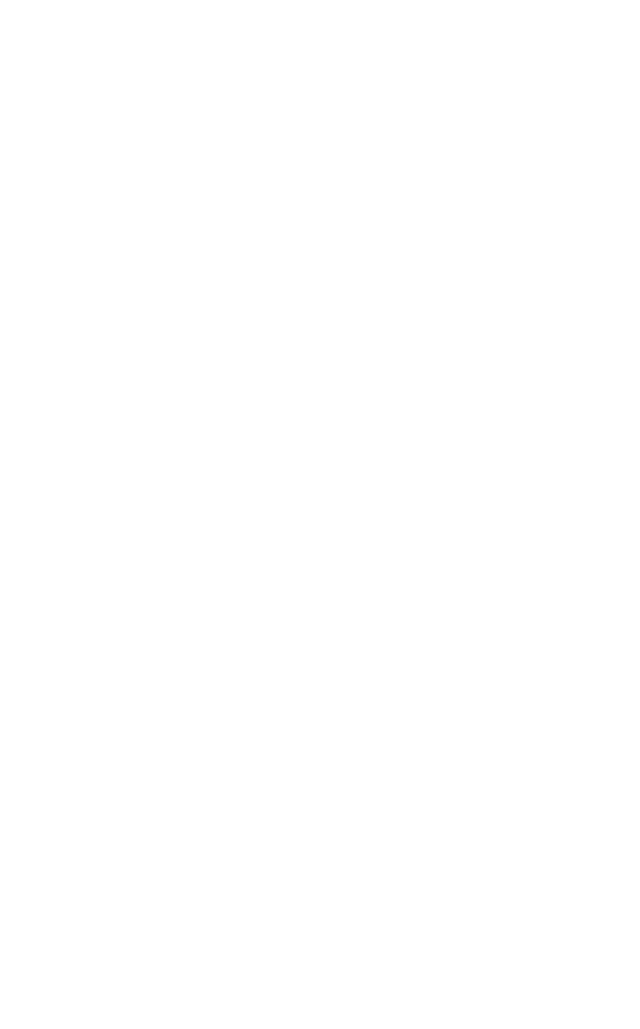
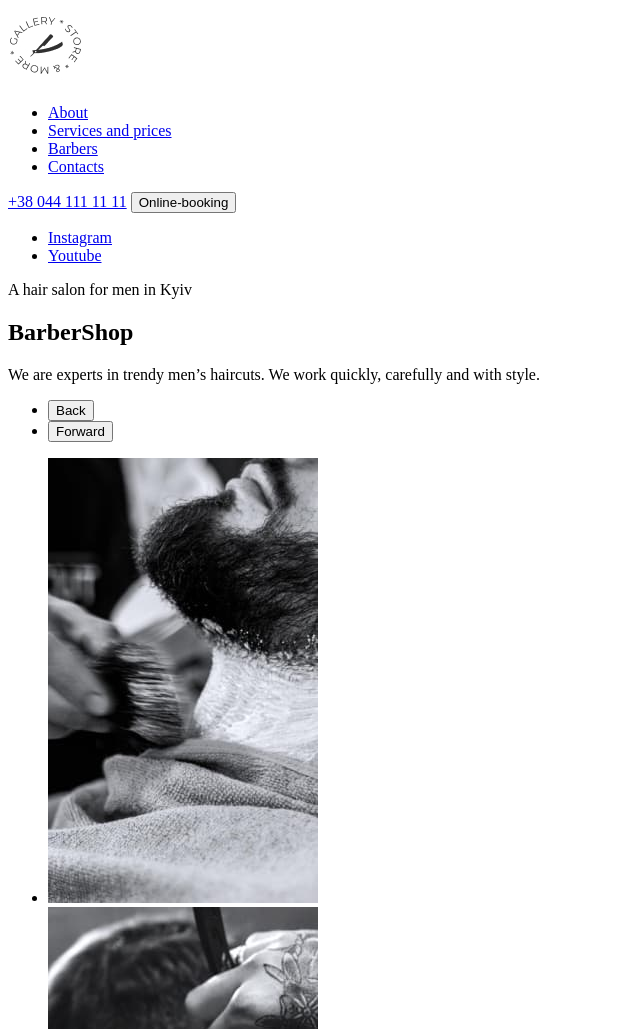
Before and after one commit to USER220299/my-example-1, a plain HTML site: page inde.html in a window 1280 px wide. Shown: the top 1029 px of the page, without its empty margins (0-640 px from the left). Before the commit the page ends 800 px from the top, so only its background shows below. Drawn offline with Linux system fonts and the light colour scheme.

Commit message:
create two section

```diff
--- a/inde.html
+++ b/inde.html
@@ -7,6 +7,96 @@
     <title>BarberShop</title>
   </head>
   <body>
-    <!-- пар -->
+    <!-- HEADER SECTION -->
+    <header>
+      <a href="">
+        <img
+          src="./image/Logo/logo.jpg"
+          alt="BarberShop"
+          width="76"
+          height="76"
+        />
+      </a>
+      <nav>
+        <ul>
+          <li>
+            <a href="#about">About</a>
+          </li>
+          <li><a href="#services and prices">Services and prices</a></li>
+          <li><a href="#barbers">Barbers</a></li>
+          <li><a href="#contacts">Contacts</a></li>
+        </ul>
+      </nav>
+      <a href="teL:+380441111111">+38 044 111 11 11</a>
+      <button type="button">Online-booking</button>
+    </header>
+    <main>
+      <!-- HERO SECTION -->
+      <section>
+        <ul>
+          <li>
+            <a
+              href="https://Instagram.com"
+              target="_blank"
+              rel="noopener noreferrer"
+              >Instagram</a
+            >
+          </li>
+          <li>
+            <a
+              href="https://Youtube.com"
+              target="_blank"
+              rel="noopener noreferrer"
+              >Youtube</a
+            >
+          </li>
+        </ul>
+        <p>A hair salon for men in Kyiv</p>
+        <h1>BarberShop</h1>
+        <p>
+          We are experts in trendy men’s haircuts. We work quickly, carefully
+          and with style.
+        </p>
+        <ul>
+          <li><button type="button">Back</button></li>
+          <li><button type="button">Forward</button></li>
+        </ul>
+      </section>
+      <!-- ABOUT SECTION -->
+      <section>
+        <ul>
+          <li>
+            <img
+              src="./image/About/img-1.jpg"
+              alt="Beard trim"
+              width="270"
+              height="445"
+            />
+          </li>
+          <li>
+            <img
+              src="./image/About/img-2.jpg"
+              alt="Straight razor shave"
+              width="270"
+              height="445"
+            />
+          </li>
+        </ul>
+        <p>About</p>
+        <h2>Best Barbershop in your city</h2>
+        <p>
+          If you want to add more confidence to your image, you should visit us.
+        </p>
+        <p>
+          We are a team that never stops at what has been achieved and are
+          thirsty for changes. And when you fall into the hands of our master,
+          you will never be the same again. We are a team that is always "on the
+          same wave" with clients. Therefore, we are always ready to improve
+          everyone who comes to us!
+        </p>
+        <button type="button">Online-booking</button>
+      </section>
+      <!-- PRICE SECTION -->
+    </main>
   </body>
 </html>
```
Also changed, not shown: image/About/img-1.jpg (added), image/About/img-2.jpg (added), image/Logo/logo.jpg (added).
